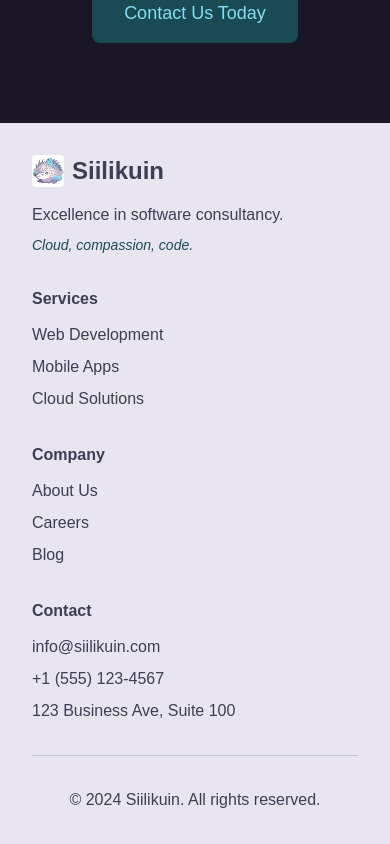
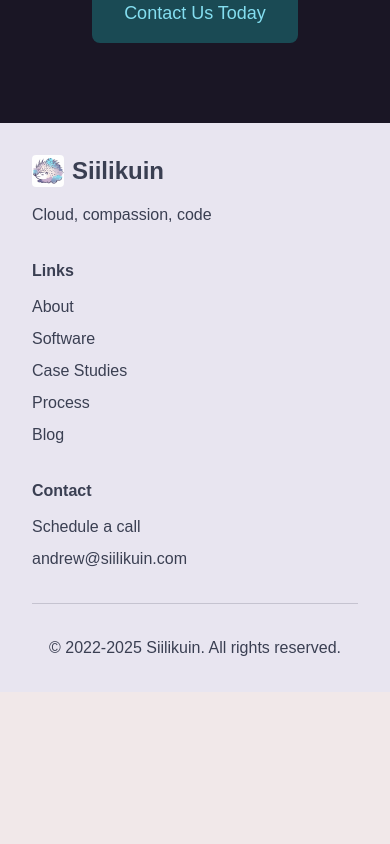
Before and after one commit to Siilikuin/siilikuin.com, a Next.js app: page / in a window 390 px wide. Shown: the part 2917-3761 px from the top of the page. After the commit the page ends 3609 px from the top, so only its background shows below. Built offline with nearby package versions, Linux system fonts and the light colour scheme.

Commit message:
feat: Update footer with new site structure
- Changed tagline to "Cloud, compassion, code"
- Updated Links section to include all new pages
- Removed phone numbers, kept email and schedule call
- Updated copyright to 2022-2025
- Reordered contact info with Schedule call above email

```diff
--- a/src/components/Footer.tsx
+++ b/src/components/Footer.tsx
@@ -1,9 +1,10 @@
 import Image from "next/image";
+import Link from "next/link";
 
 export default function Footer() {
   return (
     <footer className="bg-fg-violet text-fg-white p-8 md:p-12 relative z-10">
-      <div className="max-w-7xl mx-auto grid md:grid-cols-4 gap-8">
+      <div className="max-w-7xl mx-auto grid md:grid-cols-3 gap-8">
         <div>
           <div className="flex items-center gap-2 mb-4">
             <Image
@@ -15,41 +16,31 @@ export default function Footer() {
             />
             <h3 className="text-2xl font-bold text-bg-gray">Siilikuin</h3>
           </div>
-          <p className="text-bg-gray mb-2">
-            Excellence in software consultancy.
-          </p>
-          <p className="text-sm text-bg-seafoam italic">
-            Cloud, compassion, code.
+          <p className="text-bg-gray">
+            Cloud, compassion, code
           </p>
         </div>
         <div>
-          <h4 className="font-semibold mb-3 text-bg-gray">Services</h4>
+          <h4 className="font-semibold mb-3 text-bg-gray">Links</h4>
           <ul className="space-y-2 text-bg-gray">
-            <li><a href="/services" className="hover:text-bg-seafoam transition-colors">Web Development</a></li>
-            <li><a href="/services" className="hover:text-bg-seafoam transition-colors">Mobile Apps</a></li>
-            <li><a href="/services" className="hover:text-bg-seafoam transition-colors">Cloud Solutions</a></li>
-          </ul>
-        </div>
-        <div>
-          <h4 className="font-semibold mb-3 text-bg-gray">Company</h4>
-          <ul className="space-y-2 text-bg-gray">
-            <li><a href="/about" className="hover:text-bg-seafoam transition-colors">About Us</a></li>
-            <li><a href="/about" className="hover:text-bg-seafoam transition-colors">Careers</a></li>
-            <li><a href="/blog" className="hover:text-bg-seafoam transition-colors">Blog</a></li>
+            <li><Link href="/about" className="hover:text-bg-seafoam transition-colors">About</Link></li>
+            <li><Link href="/software" className="hover:text-bg-seafoam transition-colors">Software</Link></li>
+            <li><Link href="/case-studies" className="hover:text-bg-seafoam transition-colors">Case Studies</Link></li>
+            <li><Link href="/process" className="hover:text-bg-seafoam transition-colors">Process</Link></li>
+            <li><Link href="/blog" className="hover:text-bg-seafoam transition-colors">Blog</Link></li>
           </ul>
         </div>
         <div>
           <h4 className="font-semibold mb-3 text-bg-gray">Contact</h4>
           <ul className="space-y-2 text-bg-gray">
-            <li>info@siilikuin.com</li>
-            <li>+1 (555) 123-4567</li>
-            <li>123 Business Ave, Suite 100</li>
+            <li><Link href="https://calendly.com/andrew-siilikuin" className="hover:text-bg-seafoam transition-colors">Schedule a call</Link></li>
+            <li>andrew@siilikuin.com</li>
           </ul>
         </div>
       </div>
       <div className="max-w-7xl mx-auto mt-8 pt-8 border-t border-bg-gray/20">
         <p className="text-center text-bg-gray">
-          © 2024 Siilikuin. All rights reserved.
+          © 2022-2025 Siilikuin. All rights reserved.
         </p>
       </div>
     </footer>
```
